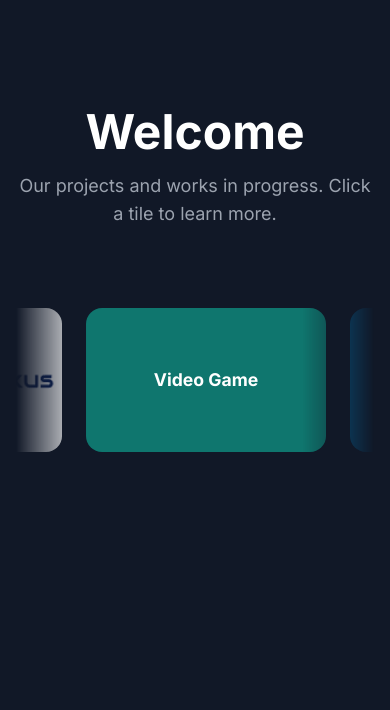
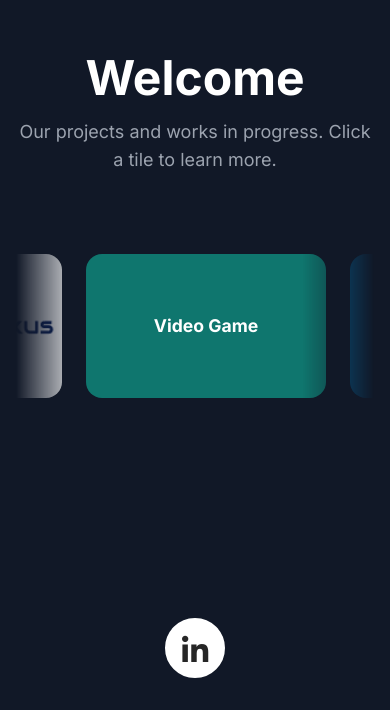
Before and after one commit to ChojaOskar/HubSite, a plain HTML site: page index.html in a window 390 px wide. Shown: the part 134-844 px from the top of the page. Drawn offline with nearby package versions, Linux system fonts and the light colour scheme.

Commit message:
Added mobile support

```diff
--- a/index.html
+++ b/index.html
@@ -8,6 +8,8 @@
     <link rel="preconnect" href="https://fonts.googleapis.com">
     <link rel="preconnect" href="https://fonts.gstatic.com" crossorigin>
     <link href="https://fonts.googleapis.com/css2?family=Inter:wght@400;500;700&display=swap" rel="stylesheet">
+    <link rel="stylesheet" href="https://use.fontawesome.com/releases/v5.6.3/css/all.css" integrity="sha384-UHRtZLI+pbxtHCWp1t77Bi1L4ZtiqrqD80Kn4Z8NTSRyMA2Fd33n5dQ8lWUE00s/" crossorigin="anonymous">
+
     <style>
         body {
             font-family: 'Inter', sans-serif;
@@ -16,10 +18,8 @@
         /* --- Scrolling Animation --- */
         .scroller {
             overflow: hidden;
-            /* RE-ADDED: webkit-mask and mask properties */
             -webkit-mask: linear-gradient(90deg, transparent, white 20%, white 80%, transparent);
             mask: linear-gradient(90deg, transparent, white 20%, white 80%, transparent);
-            /* Removed: position: relative; as it's not needed for pseudo-elements anymore */
         }
 
         .scroller-inner {
@@ -46,7 +46,6 @@
             --tile-width: 240px;
             --tile-height: 144px;
             --gap-width: 24px;
-            /* --bg-color-rgb is no longer needed for the mask fade */
         }
 
         @media (min-width: 768px) {
@@ -77,7 +76,6 @@
             position: relative;
             z-index: 2;
             transition: all 0.5s ease;
-            /* opacity: 0; */
         }
 
         .tile::before {
@@ -137,8 +135,6 @@
             );
         }
 
-        /* REMOVED: Fade effect on the edges (::before and ::after pseudo-elements) */
-
         /* Mobile-specific adjustments */
         @media (max-width: 639px) {
             h1 {
@@ -168,11 +164,78 @@
                 --tile-height: 108px;
             }
         }
+
+        /* --- LinkedIn Icon Specific Styles --- */
+        .social-links {
+            padding: 0;
+            margin-top: 2rem;
+            margin-bottom: 1rem;
+            display: flex;
+            justify-content: center;
+            width: 100%;
+        }
+
+        .social-links li {
+            list-style: none;
+        }
+
+        .social-links li a {
+            width: 70px; /* Slightly increased size */
+            height: 70px; /* Adjust height to match width */
+            background-color: #fff;
+            text-align: center;
+            line-height: 70px; /* Adjust line-height to match height */
+            font-size: 35px; /* Increased font size */
+            margin: 0 10px;
+            display: block;
+            border-radius: 50%;
+            position: relative;
+            overflow: hidden;
+            border: 3px solid #fff;
+            z-index: 1;
+        }
+
+        .social-links li a .icon {
+            position: relative;
+            color: #262626;
+            transition: .5s;
+            z-index: 3;
+        }
+
+        .social-links li a:hover .icon {
+            color: #fff;
+            transform: rotateY(360deg);
+        }
+
+        .social-links li a:before {
+            content: "";
+            position: absolute;
+            top: 100%;
+            left: 0;
+            width: 100%;
+            height: 100%;
+            background: #0077b5; /* LinkedIn blue */
+            transition: .5s;
+            z-index: 2;
+        }
+
+        .social-links li a:hover:before {
+            top: 0;
+        }
+
+        @media (max-width: 639px) {
+            .social-links li a {
+                width: 60px; /* Adjusted for mobile */
+                height: 60px; /* Adjusted for mobile */
+                line-height: 60px; /* Adjusted for mobile */
+                font-size: 30px; /* Adjusted for mobile */
+            }
+        }
     </style>
 </head>
-<body class="bg-gray-900 text-white flex flex-col items-center justify-center min-h-screen p-4 overflow-x-hidden">
+<body class="bg-gray-900 text-white flex flex-col items-center justify-between min-h-screen p-4 overflow-x-hidden">
 
-    <div class="w-full max-w-5xl text-center">
+    <div class="w-full max-w-5xl text-center flex-grow flex flex-col justify-center items-center">
         <h1 class="text-5xl md:text-6xl font-bold mb-4">Welcome</h1>
         <p class="text-lg text-gray-400 mb-16">Our projects and works in progress. Click a tile to learn more.</p>
 
@@ -212,6 +275,14 @@
             </div>
         </div>
     </div>
+
+    <ul class="social-links">
+        <li>
+            <a href="https://www.linkedin.com/company/qubit-nexus/" target="_blank" rel="noopener noreferrer">
+                <i class="fab fa-linkedin-in icon"></i>
+            </a>
+        </li>
+    </ul>
 
     <script>
         function applyClasses(selector, classes) {
```
